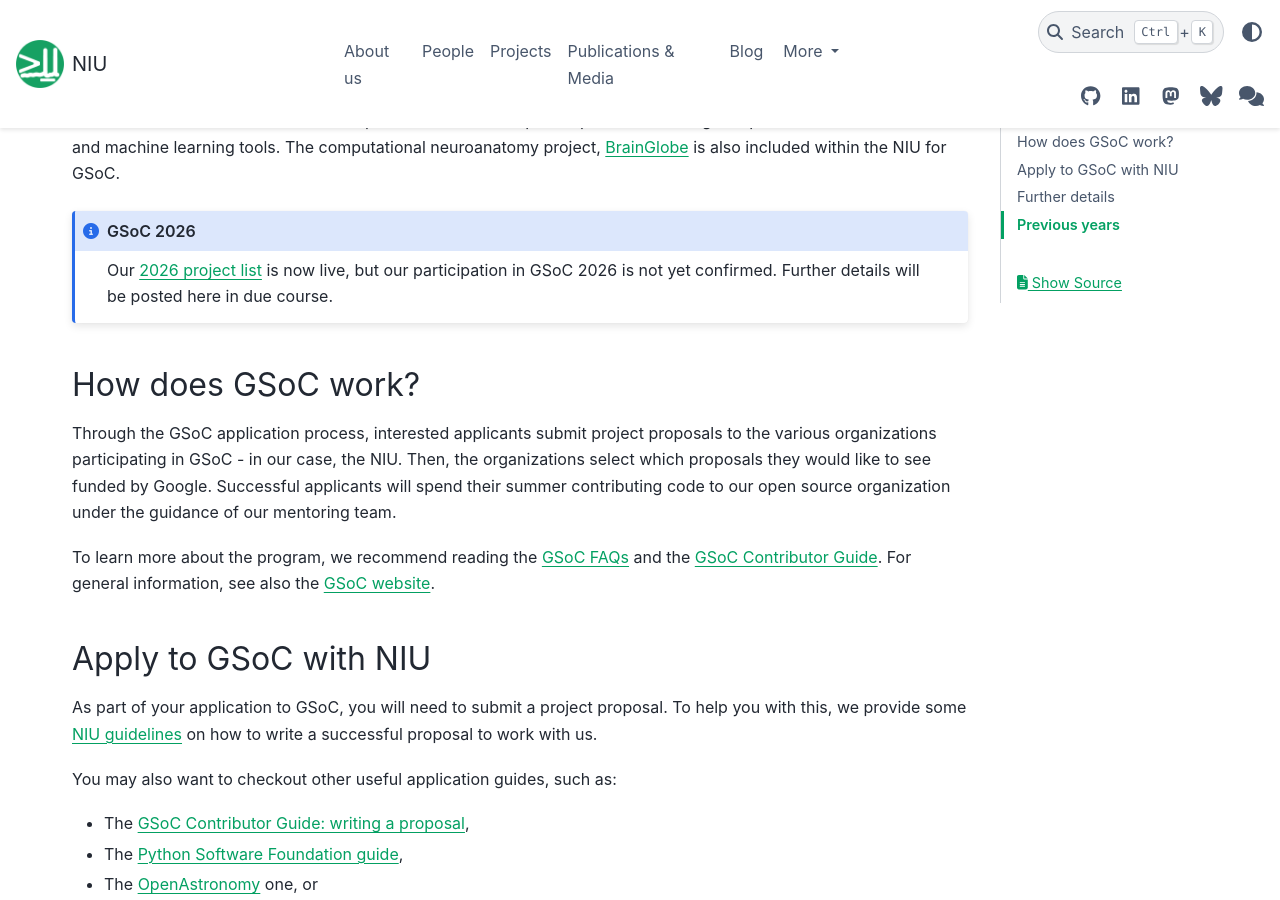
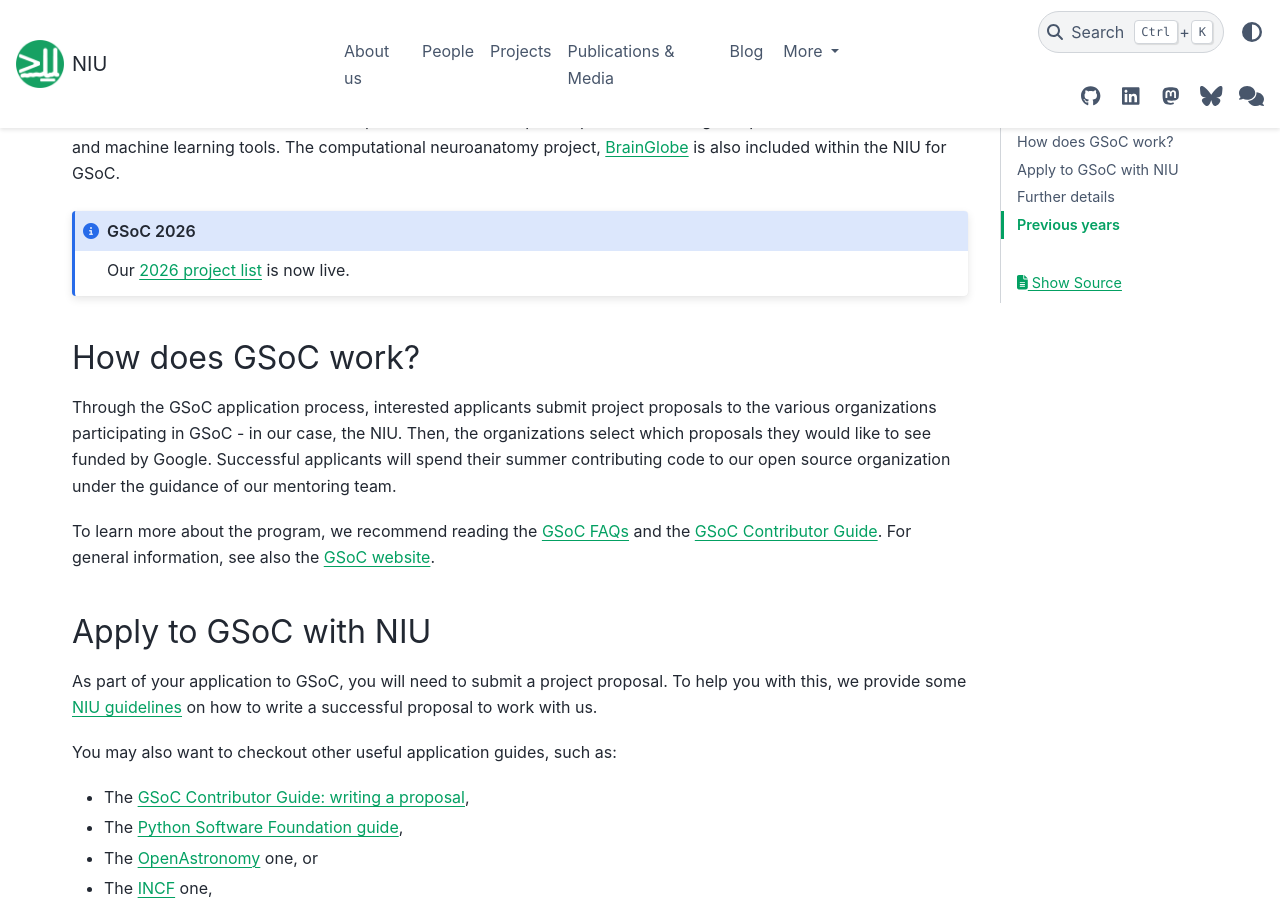
Before and after one commit to neuroinformatics-unit/neuroinformatics-unit.github.io, a Sphinx documentation site: the page built from docs/source/get-involved/gsoc/index.md, in a window 1280 px wide and 900 px high, scrolled down 335 px. Built offline with Sphinx 7.4.7 and the PyData theme 0.15.4, drawn with Linux system fonts in a browser that asks for light colours; nearby versions of some CDN libraries.

Commit message:
Update reference to GSoC 2026 now orgs are announced

```diff
--- a/docs/source/get-involved/gsoc/index.md
+++ b/docs/source/get-involved/gsoc/index.md
@@ -8,7 +8,7 @@
 
 ::: {admonition} GSoC 2026
 :class: note
-Our [2026 project list](2026/index) is now live, but our participation in GSoC 2026 is not yet confirmed. Further details will be posted here in due course.
+Our [2026 project list](2026/index) is now live.
 :::
 
 ## How does GSoC work?
```
